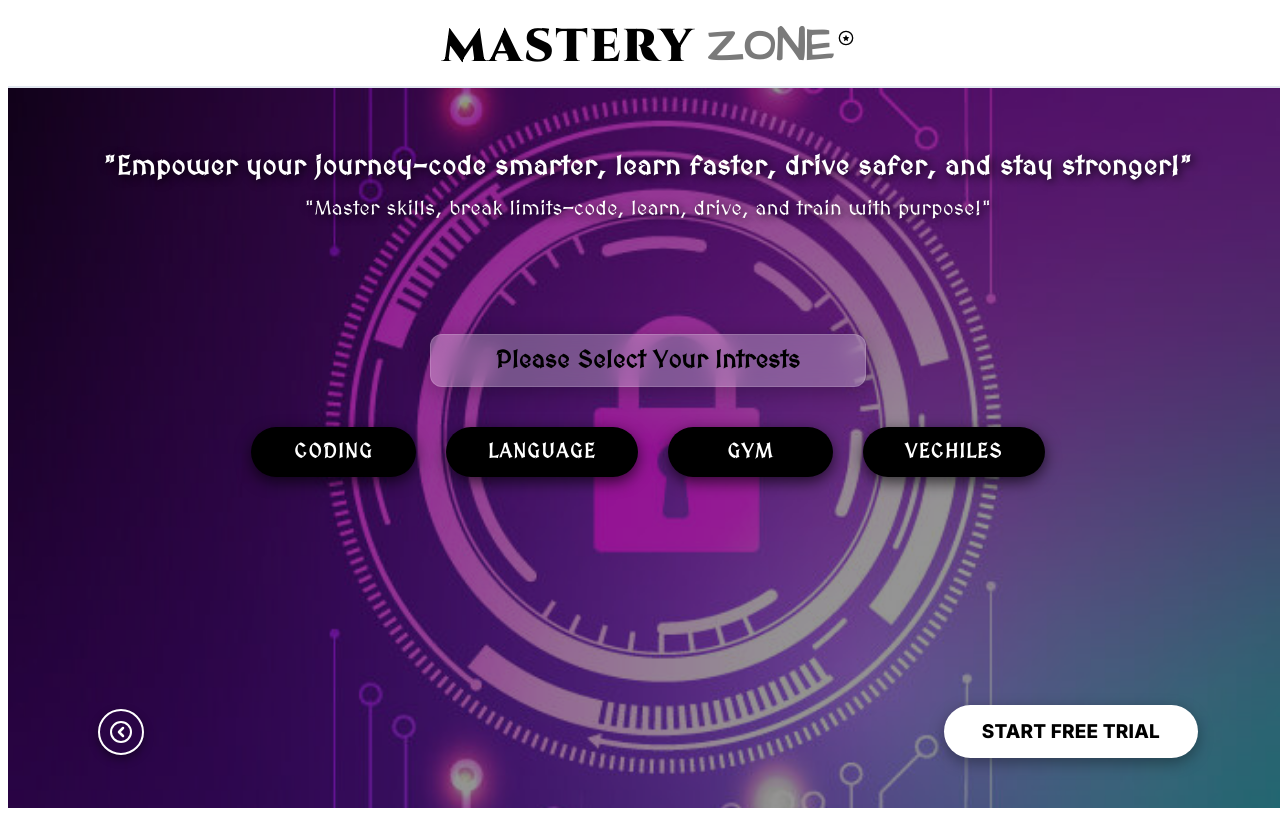
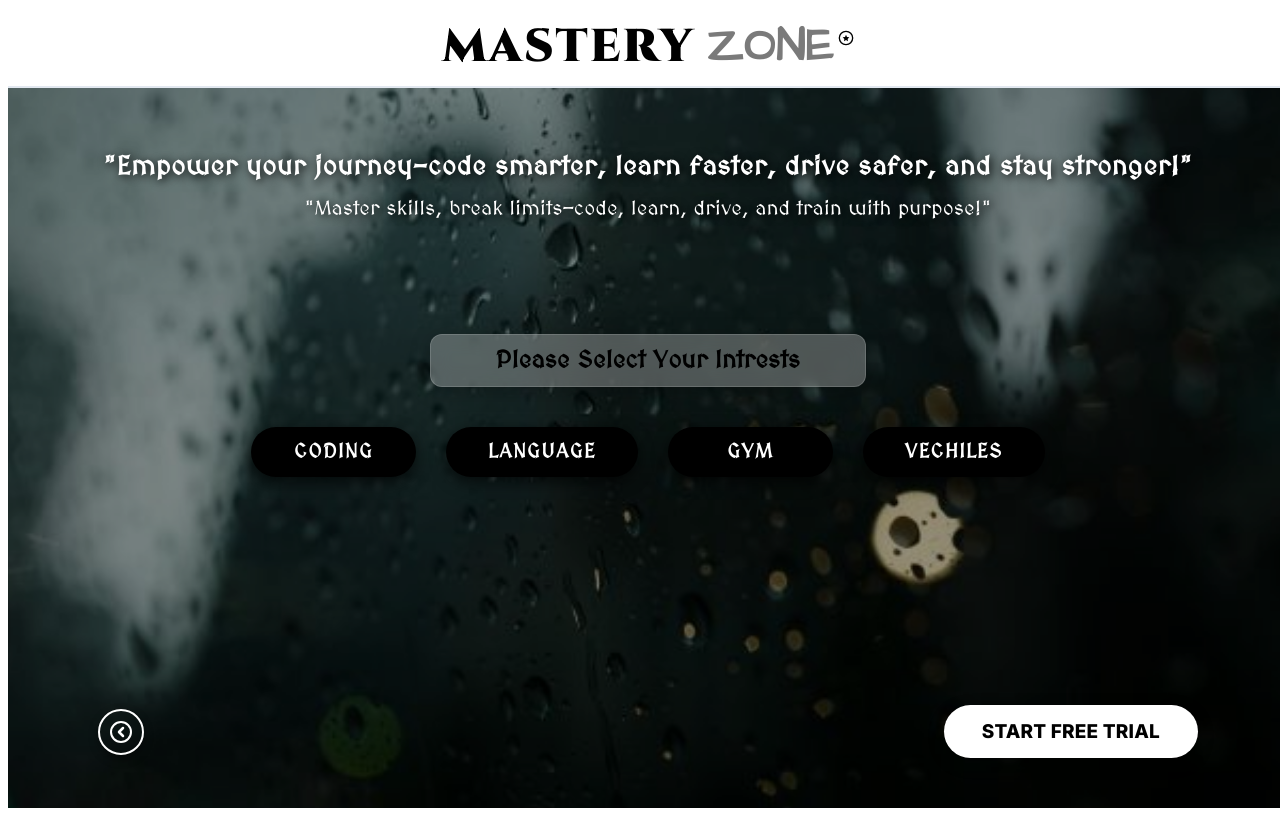
Before and after one commit to kalviumcommunity/S70_Yashash_Capstone_MasteryZone, a React app in the folder client/: page /home in a window 1280 px wide. Built offline with nearby package versions, Linux system fonts and the light colour scheme; the HTML template or start-up script is replaced by a standard one.

Commit message:
feat: replace home page background with user-supplied rain droplets ginza image

```diff
--- a/client/src/components/home.css
+++ b/client/src/components/home.css
@@ -67,7 +67,7 @@
 /* Background Wet Glass Area */
 .home-body {
   flex: 1;
-  background-image: url('../assets/forgt-pass-3.jpg');
+  background-image: url('../assets/home_bg.jpg');
   background-repeat: no-repeat;
   background-size: cover;
   background-position: center;
```
Also changed, not shown: client/src/assets/home_bg.jpg (added).
